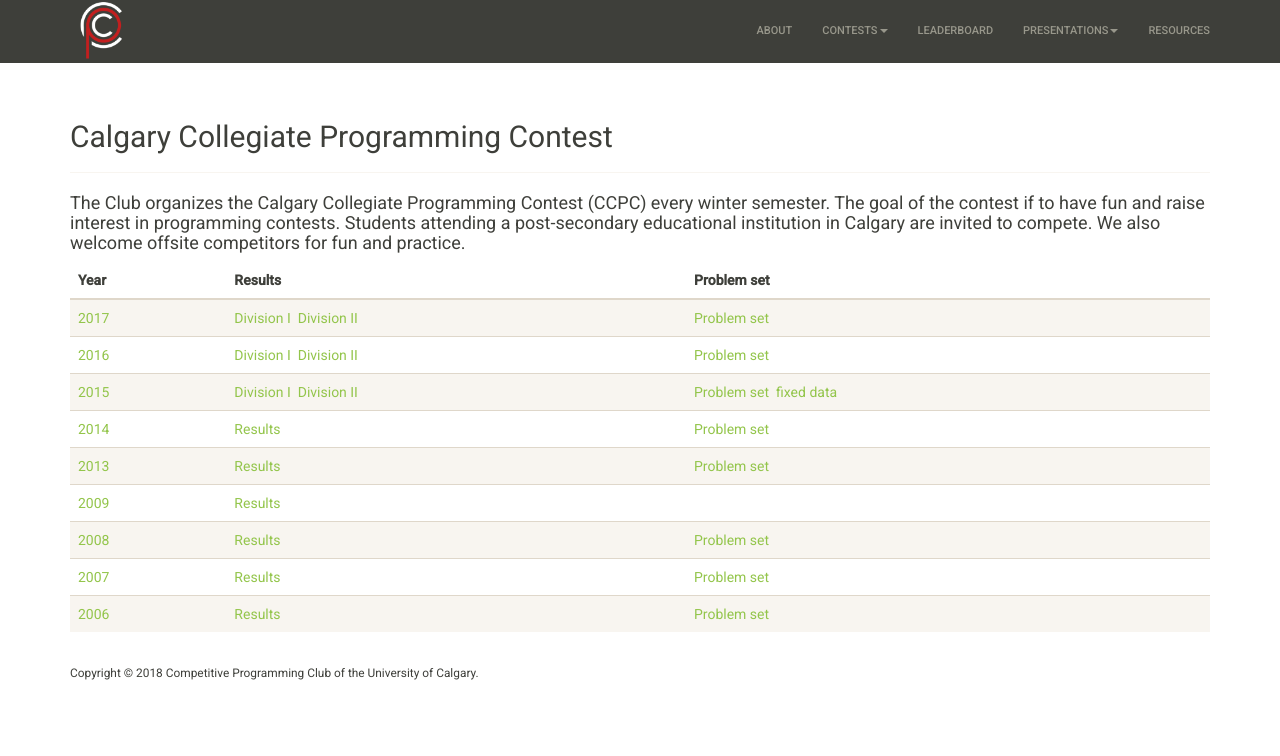
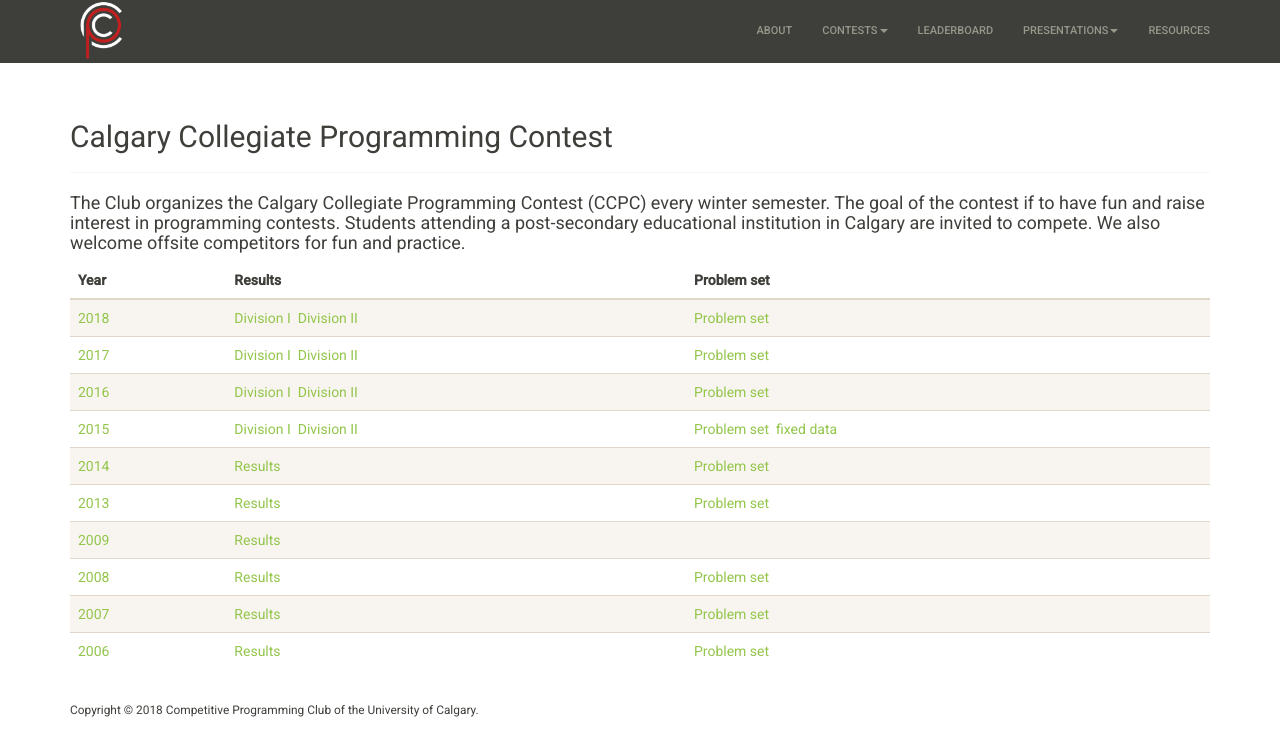
Before and after one commit to ProblemSolvingClub/psc-website, a Jekyll site: the page built from contests/ccpc/index.html, in a window 1280 px wide. Shown: the top 756 px of the page. Built offline with Jekyll 4.4.1, drawn with Linux system fonts in a browser that asks for light colours; nearby versions of some CDN libraries.

Commit message:
Fixed img links and added ccpc 2018 to cpc/ccpc

```diff
--- a/contests/ccpc/2018/index.html
+++ b/contests/ccpc/2018/index.html
@@ -18,10 +18,10 @@
                 <div class="infoblock">
                   <b>Winners</b>
                   <i>Division I - 1st Place</i>
-                  <img width=800 src="/img/ccpc2018/div1-1.jpg">
+                  <img width=800 src="/img/ccpc2018/div1-1.JPG">
                   <br>
                   <i>Division I - 2nd Place</i>
-                  <img width=800 src="/img/ccpc2018/div1-2.jpg">
+                  <img width=800 src="/img/ccpc2018/div1-2.JPG">
                   <br>
                   <i>Division I - 3rd Place</i>
                   <img width=800 src="/img/ccpc2018/div1-3.jpg">
@@ -30,7 +30,7 @@
                   <img width=800 src="/img/ccpc2018/div2-1.jpg">
                   <br>
                   <i>Division II - 2nd Place</i>
-                  <img width=800 src="/img/ccpc2018/div2-2.jpg">
+                  <img width=800 src="/img/ccpc2018/div2-2.JPG">
                   <br>
                 </div>
 
--- a/contests/ccpc/index.html
+++ b/contests/ccpc/index.html
@@ -26,6 +26,17 @@
       </tr>
     </thead>
     <tbody>
+      <tr>
+        <td>
+          <a href="2018/index.html">2018</a>
+        </td>
+        <td>
+          <a href="https://ccpc18.kattis.com/standings?filter=1249">Division I</a>&nbsp;&nbsp;<a href="https://ccpc18.kattis.com/standings?filter=1248">Division II</a>
+        </td>
+        <td>
+          <a href="https://ccpc18.kattis.com/problems">Problem set</a>
+        </td>
+      </tr>
       <tr>
         <td>
           <a href="2017/index.html">2017</a>
```
